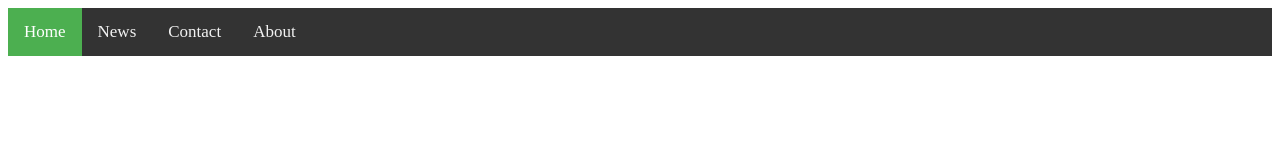
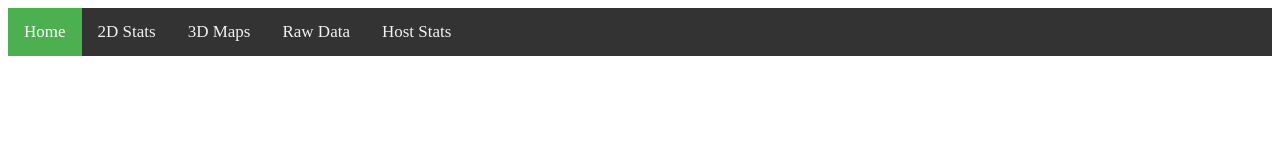
Before and after one commit to b-vest/eddn-elastic-webapp, a website: page public/index.html in a window 1280 px wide. Drawn offline with Linux system fonts and the light colour scheme.

Commit message:
Landing page changes

```diff
--- a/public/index.html
+++ b/public/index.html
@@ -1,8 +1,8 @@
 <!DOCTYPE html>
 <html>
 <head>
-  <title>My Webpage</title>
-  <!-- Load an icon library to show a hamburger menu (bars) on small screens -->
+  <title>EDDN To Elasticsearch to Node WebApp Project</title>
+  <!-- Load an icon library to show a hamburger menu (bars) on small screens Commit Test-->
   <link rel="stylesheet" href="https://cdnjs.cloudflare.com/ajax/libs/font-awesome/4.7.0/css/font-awesome.min.css">
   <style>
     .topnav {
@@ -60,9 +60,11 @@
 
 <div class="topnav" id="myTopnav">
   <a href="#home" class="active">Home</a>
-  <a href="#news">News</a>
-  <a href="#contact">Contact</a>
-  <a href="#about">About</a>
+  <a href="#news">2D Stats</a>
+  <a href="#contact">3D Maps</a>
+  <a href="#about">Raw Data</a>
+  <a href="#about">Host Stats</a>
+
   <a href="javascript:void(0);" class="icon" onclick="responsive()">
     <i class="fa fa-bars"></i>
   </a>
```
